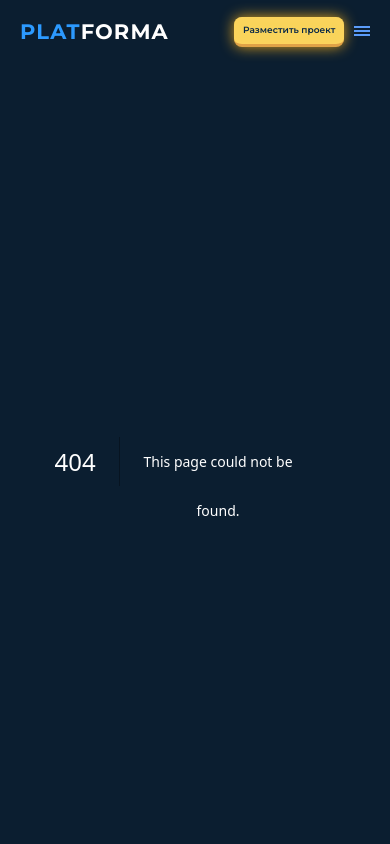
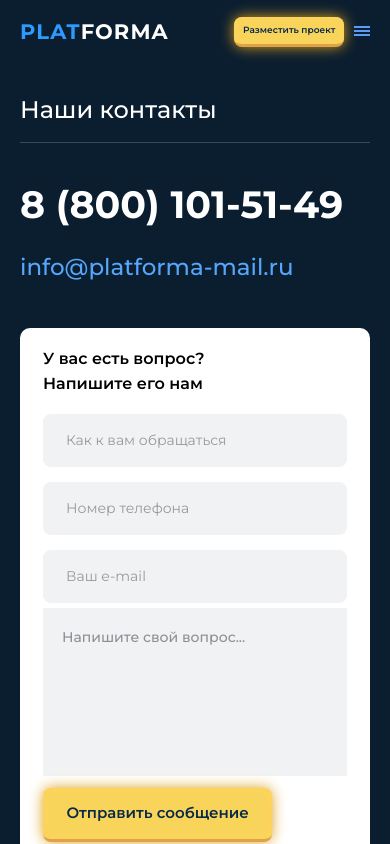
Before and after one commit to den10004/invest, a Next.js app: page /contacts in a window 390 px wide. Before the commit this address had no page. Shown: the top 844 px of the page. Built offline with nearby package versions, Linux system fonts and the light colour scheme.

Commit message:
страница контактов

```diff
--- /dev/null
+++ b/app/contacts/page.jsx
@@ -0,0 +1,111 @@
+"use client";
+import Link from "next/link";
+import { useRouter } from "next/navigation";
+import { useEffect, useState } from "react";
+import { useSearchParams } from "next/navigation";
+import { getPb } from "@/lib/pb";
+import { telephone, telephoneMailto, email } from "./../../lib/tel";
+import TheFooter from "@/components/TheFooter/TheFooter";
+import "./style.css";
+
+export default function Contacts() {
+  const router = useRouter();
+  const searchParams = useSearchParams();
+  const [utmParams, setUtmParams] = useState(null);
+
+  async function Record(event) {
+    event.preventDefault();
+    const formData = new FormData(event.currentTarget);
+    formData.append("utm_source", utmParams.utm_source);
+    formData.append("utm_medium", utmParams.utm_medium);
+    formData.append("utm_campaign", utmParams.utm_campaign);
+    formData.append("utm_term", utmParams.utm_term);
+    formData.append("utm_content", utmParams.utm_content);
+    formData.append("utm_placement", utmParams.utm_placement);
+    formData.append("utm_region_name", utmParams.utm_region_name);
+
+    const pb = await getPb();
+
+    for (var pair of formData.entries()) {
+      console.log(pair[0] + ", " + pair[1]);
+    }
+    try {
+      const data = await pb.collection("orders").create(formData);
+      router.push("/thanks");
+    } catch (error) {
+      console.error(error.message);
+      alert("Ошибка при отправки формы");
+    }
+  }
+  return (
+    <>
+      <div className="wrap">
+        <div className="page-title">Наши контакты</div>
+
+        <div className="contact-box">
+          <Link href={"tel:" + telephoneMailto} className="big-phone">
+            {telephone}
+          </Link>
+          <br />
+          <Link href={"mailto:" + email} className="email-href">
+            {email}
+          </Link>
+        </div>
+
+        <form
+          action=""
+          method="post"
+          className="form-box flex-wrap"
+          onSubmit={Record}
+        >
+          <div className="title">У вас есть вопрос? Напишите его нам </div>
+
+          <div className="input-wr">
+            <div className="input-box">
+              <input
+                type="text"
+                name="name"
+                autoComplete="off"
+                placeholder="Как к вам обращаться"
+                required
+                minLength="2"
+                maxLength="25"
+                className="suggestions-input"
+                style={{ boxSizing: "border-box" }}
+              />
+              <div className="suggestions-wrapper">
+                <div
+                  className="suggestions-suggestions"
+                  style={{ display: "none" }}
+                ></div>
+              </div>
+            </div>
+            <input
+              type="tel"
+              name="phone"
+              placeholder="Номер телефона"
+              required
+            />
+            <input type="email" name="email" placeholder="Ваш e-mail" />
+          </div>
+          <textarea
+            name="message"
+            placeholder="Напишите свой вопрос..."
+          ></textarea>
+
+          <button className="btn btn-yellow btn-yellow big-btn">
+            Отправить сообщение
+          </button>
+          <div className="polit-descr">
+            Нажимая кнопку Отправить сообщение, я подтверждаю, что ознакомлен и
+            согласен с условиями
+            <Link href="/policy" target="_blank" className="polit">
+              политики обработки персональных данных
+            </Link>
+          </div>
+        </form>
+      </div>
+      <TheFooter />
+    </>
+  );
+}
--- /dev/null
+++ b/app/contacts/style.css
@@ -0,0 +1,303 @@
+.page-title {
+    margin: 0px 0 38px;
+    padding-top: 75px;
+    border-color: #dedfe1;
+    font-size: 40px;
+    font-weight: 500;
+    padding-bottom: 31px;
+    border-bottom: thin solid rgb(179 198 198 / 25%);
+}
+
+.grey-block .page-title {
+    color: #0c0c0e;
+    margin: 0px 0 38px;
+    padding-top: 75px;
+    border-color: #dedfe1;
+    font-weight: 500;
+    padding-bottom: 31px;
+}
+
+a.big-phone {
+    font-size: 69px;
+    display: inline-block;
+    font-weight: bold;
+    margin: 20px 0;
+}
+
+a.email-href {
+    color: #56a7fb;
+    font-size: 34px;
+}
+
+
+form.form-box.flex-wrap {
+    background: white;
+    border-radius: 10px;
+    margin: 44px 0 53px;
+    padding: 39px 49px 46px;
+}
+
+form.form-box.flex-wrap .title {
+    color: black;
+    font-size: 30px;
+    width: 100%;
+    margin-bottom: 34px;
+    font-weight: 600;
+}
+
+/*
+form.form-box.flex-wrap .input-box {
+    width: 32%;
+}
+*/
+form.form-box.flex-wrap input {
+    background: #f1f2f4;
+    /*  width: 32%;*/
+    margin-bottom: 27px;
+}
+
+form.form-box input {
+    background: white;
+    border-radius: 8px;
+    /* width: 26%;*/
+    color: black;
+    height: 55px;
+    padding-left: 33px;
+    font-size: 18px;
+}
+
+textarea {
+    resize: none;
+    overflow-y: auto;
+    overflow-x: hidden;
+}
+
+form.form-box.flex-wrap textarea {
+    width: 100%;
+    min-height: 111px;
+    background: #f1f2f4;
+    padding: 26px 30px 17px;
+    display: block;
+    height: auto;
+    color: black;
+    font-size: 18px;
+    font-weight: 500;
+    margin-bottom: 26px;
+}
+
+form.form-box .btn.submit {
+    font-size: 17px;
+    padding: 17px 69px;
+    text-align: center;
+}
+
+.polit-descr {
+    color: black;
+    white-space: pre-line;
+    -webkit-box-flex: 1;
+    -ms-flex-positive: 1;
+    flex-grow: 1;
+    font-size: 12px;
+    margin-left: 31px;
+    line-height: 160%;
+    padding-top: 10px;
+}
+
+.polit-descr a {
+    color: #56a7fb;
+}
+
+.flex-wrap {
+    display: -webkit-box;
+    display: -ms-flexbox;
+    display: flex;
+    -webkit-box-pack: justify;
+    -ms-flex-pack: justify;
+    display: -webkit-flex;
+    -webkit-flex-wrap: wrap;
+    justify-content: space-between;
+    -ms-flex-wrap: wrap;
+    -o-flex-wrap: wrap;
+    flex-wrap: wrap;
+    -webkit-box-pack: justify;
+    -ms-flex-pack: justify;
+    justify-content: space-between;
+}
+
+
+form.form-box.blue-box input {
+    /*   width: 26%;*/
+    background: white;
+    margin-bottom: 0;
+}
+
+/*
+form.form-box.blue-box .input-box {
+    width: 26%;
+}
+*/
+form.form-box.blue-box .input-box input {
+    width: 100%;
+}
+
+form.form-box.flex-wrap .input-box input {
+    width: 100%;
+}
+
+
+.input-wr {
+    display: grid;
+    width: 100%;
+    grid-template-columns: 1fr 1fr 1fr;
+    gap: 10px;
+}
+
+@media (max-width: 768px) {
+    .input-wr {
+        grid-template-columns: 1fr;
+        grid-template-rows: 1fr 1fr 1fr;
+    }
+}
+
+
+
+@media (max-width: 1620px) {
+    form.form-box.flex-wrap {
+        background: white;
+        border-radius: 10px;
+        margin: 28px 0 53px;
+        padding: 44px 49px 40px;
+    }
+
+    a.big-phone {
+        font-size: 60px;
+        margin: 14px 0 20px;
+    }
+
+    a.email-href {
+        color: #56a7fb;
+        font-size: 25px;
+    }
+}
+
+
+@media (max-width: 1170px) {
+    .page-title {
+        margin: 0px 0 39px;
+        font-size: 32px;
+        padding-bottom: 16px;
+    }
+
+    form.form-box.flex-wrap .title {
+        color: black;
+        font-size: 20px;
+        width: 100%;
+        margin-bottom: 17px;
+    }
+
+    form.form-box.flex-wrap {
+        background: white;
+        border-radius: 10px;
+        margin: 42px 0 53px;
+        padding: 23px 29px 25px;
+    }
+
+    form.form-box.flex-wrap textarea {
+        min-height: 81px;
+        padding: 18px 19px 11px;
+        font-size: 14px;
+        margin-bottom: 19px;
+    }
+
+    form.form-box.flex-wrap input {
+        /*  width: 33%;*/
+        margin-bottom: 5px;
+        /* width: 26%; */
+        height: 53px;
+        padding-left: 23px;
+        font-size: 14px;
+    }
+}
+
+
+
+
+@media (max-width: 767px) {
+    .page-title {
+        margin: 0px 0 18px;
+        padding: 31px 0 17px 0;
+        line-height: 127%;
+        font-size: 24px;
+        white-space: normal;
+    }
+
+    form.form-box.flex-wrap .title {
+        color: black;
+        font-size: 16px;
+        width: 60%;
+        margin-bottom: 17px;
+    }
+
+    form.form-box.flex-wrap {
+        background: white;
+        border-radius: 10px;
+        margin: 42px 0 53px;
+        padding: 18px 23px 5px;
+    }
+
+    form.form-box.flex-wrap textarea {
+        min-height: 139px;
+        margin-bottom: 12px;
+    }
+
+    a.big-phone {
+        font-size: 38px;
+        margin: 14px 0 13px;
+    }
+
+    a.email-href {
+        color: #56a7fb;
+        font-size: 24px;
+        font-weight: 500;
+        font-size: 23px;
+    }
+
+    form.form-box.flex-wrap .btn.submit {
+        margin: 0px 0;
+        font-size: 16px;
+        padding: 21px 45px;
+        margin: 10px auto 12px;
+        text-align: center;
+        width: 100%;
+    }
+
+    .polit-descr {
+        color: black;
+        white-space: normal;
+        -webkit-box-flex: 0;
+        -ms-flex-positive: 0;
+        flex-grow: 0;
+        font-size: 9.7px;
+        margin-left: 0px;
+        line-height: 148%;
+        padding-top: 4px;
+        padding-bottom: 18px;
+    }
+}
+
+
+@media (max-width: 365px) {
+    a.big-phone {
+        font-size: 32px;
+    }
+}
+
+@media (max-width: 340px) {
+    form.form-box.flex-wrap .title {
+        width: 75%;
+    }
+
+    .page-title {
+        font-size: 22px;
+    }
+}
--- a/components/Slider/Slider.jsx
+++ b/components/Slider/Slider.jsx
@@ -28,7 +28,7 @@ export default function Slider(images) {
     >
       {images.images.map((url) => (
         <SwiperSlide key={url}>
-          <img src={url} alt="слайдер" className="img-aspect" />
+          <img src={url} alt="слайдер" />
         </SwiperSlide>
       ))}
 
--- a/components/Slider/style.css
+++ b/components/Slider/style.css
@@ -1,10 +1,6 @@
 .swiper {
     width: 100%;
 
-}
-
-.img-aspect {
-    aspect-ratio: 5 / 3;
 }
 
 .swiper-wrapper {
@@ -20,6 +16,7 @@
 .swiper-slide img {
     display: block;
     width: 100%;
+    aspect-ratio: 5 / 3;
     object-fit: cover;
 }
 
```
Also changed, not shown: app/page.js (+4 -6 lines), app/fonts/GeistMonoVF.woff (deleted), app/fonts/GeistVF.woff (deleted).
